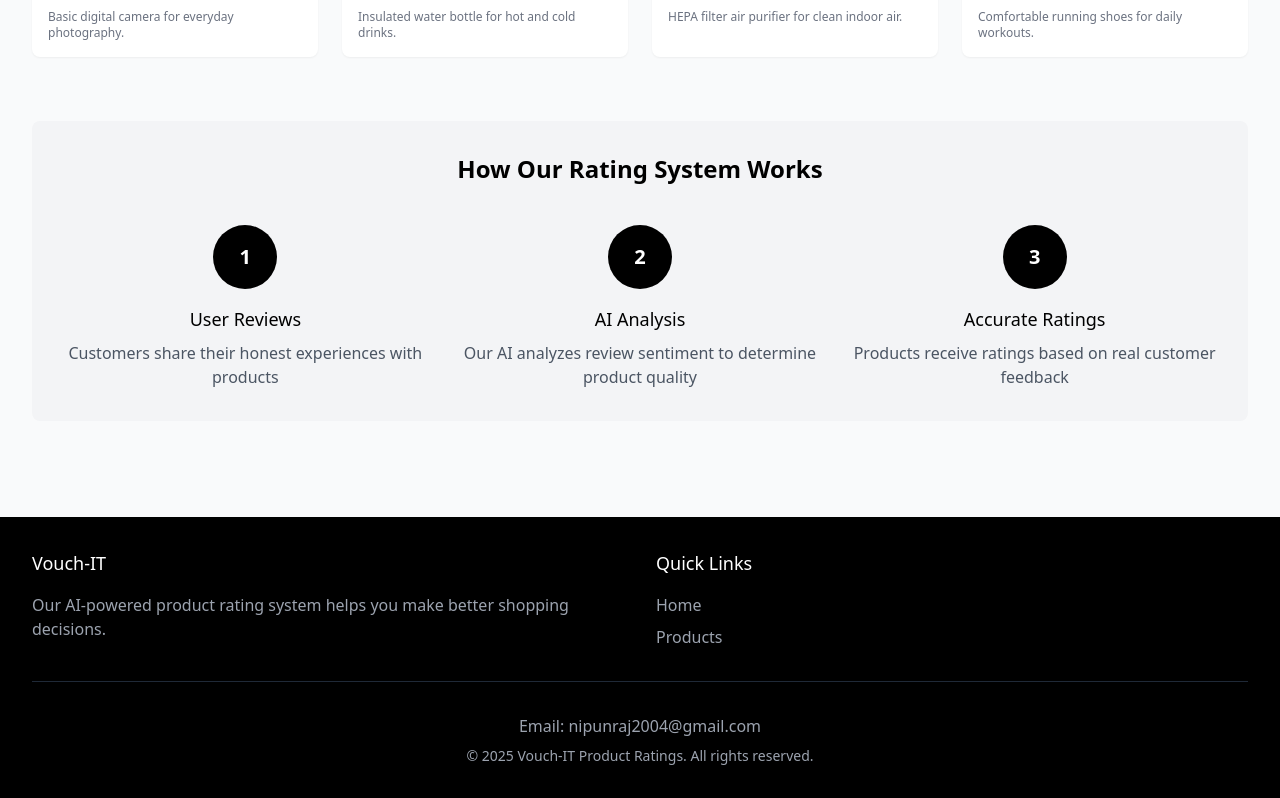
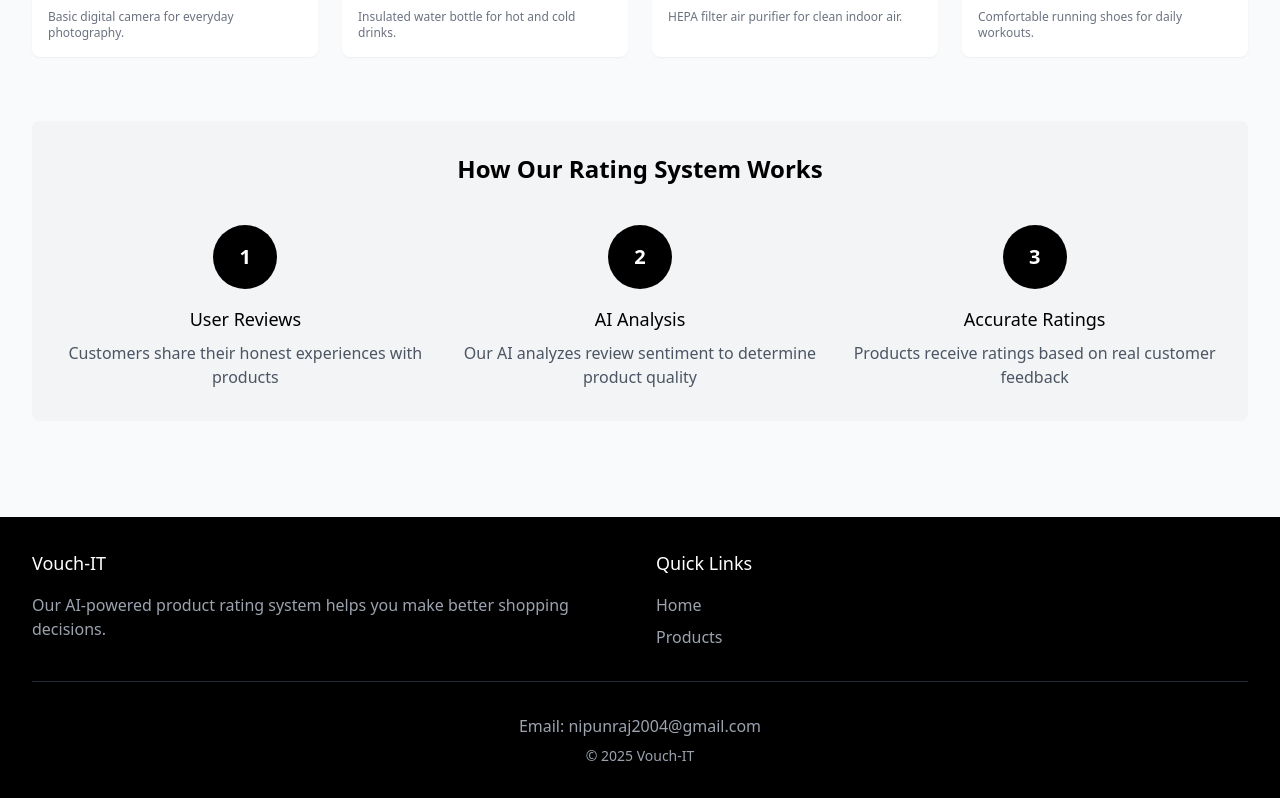
Before and after one commit to NipunRaj96/Vouch-IT, a React (Vite) app: page / in a window 1280 px wide. Shown: the part 1483-2281 px from the top of the page. Built offline with nearby package versions, Linux system fonts and the light colour scheme.

Commit message:
Update footer text

```diff
--- a/src/App.tsx
+++ b/src/App.tsx
@@ -48,7 +48,7 @@ function App() {
             <div className="mt-8 pt-8 border-t border-gray-800 text-center">
               <p className="text-gray-400 mb-2">Email: nipunraj2004@gmail.com</p>
               <p className="text-gray-400 text-sm">
-                &copy; {new Date().getFullYear()} Vouch-IT Product Ratings. All rights reserved.
+                &copy; {new Date().getFullYear()} Vouch-IT
               </p>
             </div>
           </div>
```
